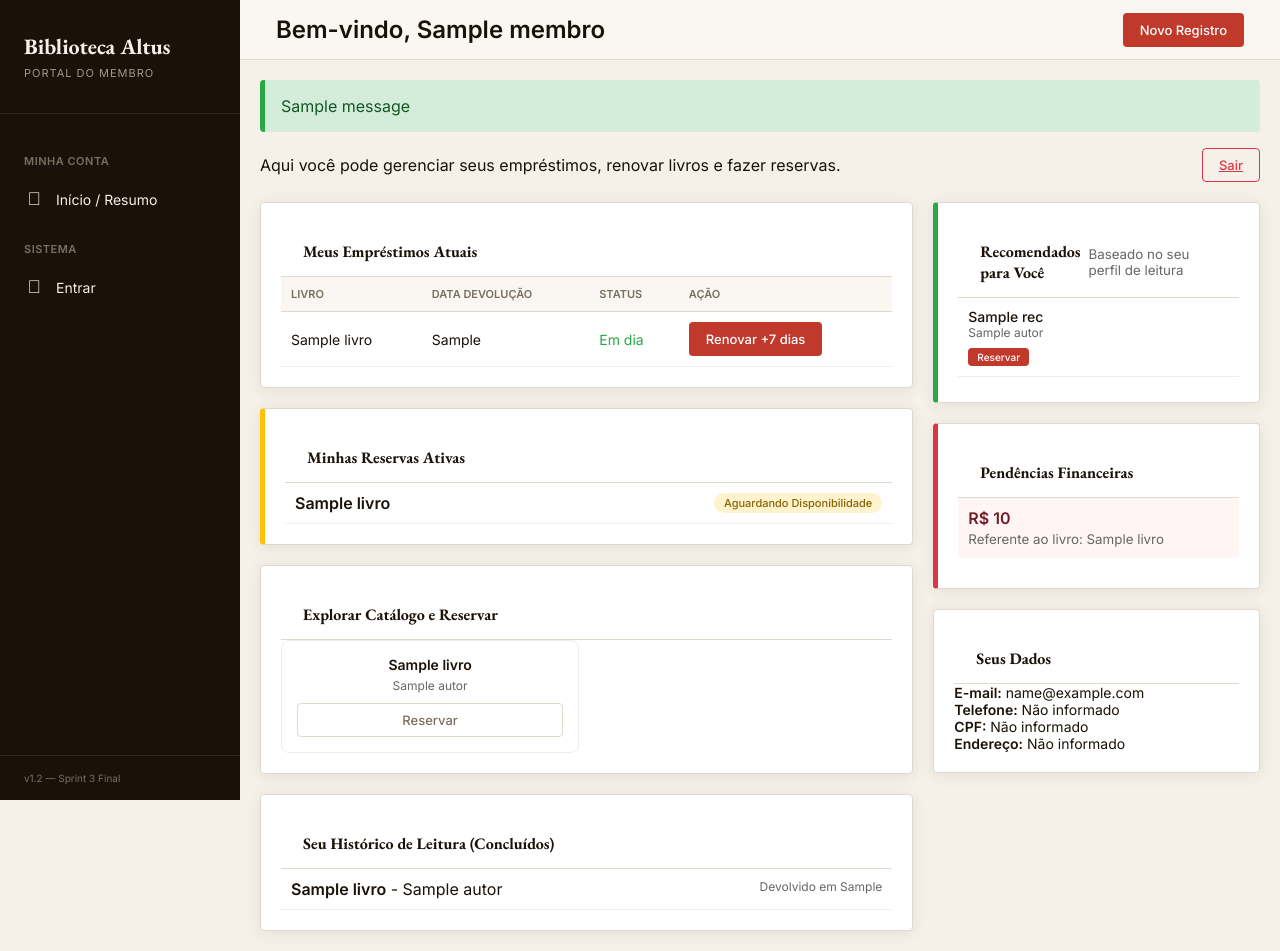
After one commit to sslog2/Projeto-biblioteca, a Django app: template templates/portal_membro.html in a window 1280 px wide. The commit adds this page. Run offline with Django 5.2, Linux system fonts and the light colour scheme; the template is opened without the code that fills it: most values are stand-ins (such as "Sample title", 1, 10 or a date in 2020); one stand-in notice (Sample message) is shown; some web fonts are replaced.

Commit message:
feat: finaliza Sprint 3 - Portal, Reservas, Relatórios e Melhorias Admin

```diff
--- a/app/api/forms.py
+++ b/app/api/forms.py
@@ -4,7 +4,7 @@ from .models import Livro, Membro, Editora, Emprestimo
 class LivroForm(forms.ModelForm):
     class Meta:
         model = Livro
-        fields = ['titulo', 'autor', 'isbn', 'paginas', 'ano_publicacao', 'editora']
+        fields = ['titulo', 'autor', 'isbn', 'paginas', 'ano_publicacao', 'editora', 'exemplares']
         widgets = {
             'titulo': forms.TextInput(attrs={'class': 'form-control', 'placeholder': 'Título do Livro'}),
             'autor': forms.TextInput(attrs={'class': 'form-control', 'placeholder': 'Nome do Autor'}),
@@ -12,6 +12,7 @@ class LivroForm(forms.ModelForm):
             'paginas': forms.NumberInput(attrs={'class': 'form-control', 'placeholder': 'Número de Páginas'}),
             'ano_publicacao': forms.NumberInput(attrs={'class': 'form-control', 'placeholder': 'Ano de Publicação'}),
             'editora': forms.Select(attrs={'class': 'form-control'}),
+            'exemplares': forms.NumberInput(attrs={'class': 'form-control', 'placeholder': 'Quantidade de exemplares'}),
         }
 
 class MembroForm(forms.ModelForm):
--- a/docker-compose.yml
+++ b/docker-compose.yml
@@ -1,7 +1,7 @@
 services:
   db:
     image: postgres:16-alpine
-    restart: always
+    restart: unless-stopped
     env_file:
       - .env
     environment:
@@ -15,7 +15,7 @@ services:
 
   backend:
     build: .
-    restart: always
+    restart: unless-stopped
     ports:
       - "8000:8000"
     env_file:
--- a/templates/base.html
+++ b/templates/base.html
@@ -17,10 +17,11 @@
     <aside class="sidebar">
       <div class="sidebar-logo">
         <h1>Biblioteca Altus</h1>
-        <span>Sistema de Gestão</span>
+        <span>{% if request.user.is_staff %}Gestão Administrativa{% else %}Portal do Membro{% endif %}</span>
       </div>
       <nav class="sidebar-nav">
-        <div class="nav-section-label">Painel</div>
+        {% if request.user.is_staff %}
+            <div class="nav-section-label">Painel Admin</div>
             <a href="{% url 'dashboard' %}" class="nav-item {% if request.resolver_match.url_name == 'dashboard' %}active{% endif %}">
               <span class="icon"></span> Visão Geral
             </a>
@@ -46,20 +47,46 @@
             <a href="{% url 'multa' %}" class="nav-item {% if request.resolver_match.url_name == 'multa' %}active{% endif %}">
               <span class="icon">⊘</span> Calculador de Multa
             </a>
+        {% else %}
+            <div class="nav-section-label">Minha Conta</div>
+            <a href="{% url 'portal-membro' %}" class="nav-item {% if request.resolver_match.url_name == 'portal-membro' %}active{% endif %}">
+              <span class="icon">󰀉</span> Início / Resumo
+            </a>
+        {% endif %}
+
+        <div class="nav-section-label">Sistema</div>
+        {% if request.user.is_authenticated %}
+            <a href="{% url 'portal-logout' %}" class="nav-item">
+              <span class="icon">󰗼</span> Sair da Conta
+            </a>
+        {% else %}
+            <a href="{% url 'portal-login' %}" class="nav-item">
+              <span class="icon">󰗽</span> Entrar
+            </a>
+        {% endif %}
       </nav>
-      <div class="sidebar-footer">v1.0 — Protótipo</div>
+      <div class="sidebar-footer">v1.2 — Sprint 3 Final</div>
     </aside>
 
     <main class="main">
       <header class="topbar">
         <h2 class="topbar-title">{% block title %}Painel de Controle{% endblock %}</h2>
         <div class="topbar-right">
-          <button class="btn btn-outline">Notificações</button>
           <a href="{% url 'emprestimo-create' %}" class="btn btn-primary" style="text-decoration: none;">Novo Registro</a>
         </div>
       </header>
 
       <section class="content">
+        {% if messages %}
+          {% for message in messages %}
+            <div class="alert alert-{{ message.tags }}" style="padding: 1rem; margin-bottom: 1rem; border-radius: 4px; border-left: 5px solid;
+                {% if message.tags == 'success' %} background: #d4edda; color: #155724; border-color: #28a745;
+                {% elif message.tags == 'error' %} background: #f8d7da; color: #721c24; border-color: #dc3545;
+                {% else %} background: #fff3cd; color: #856404; border-color: #ffc107; {% endif %}">
+              {{ message }}
+            </div>
+          {% endfor %}
+        {% endif %}
         {% block content %}{% endblock %}
       </section>
     </main>
--- /dev/null
+++ b/templates/portal_membro.html
@@ -0,0 +1,182 @@
+{% extends 'base.html' %}
+
+{% block title %}Bem-vindo, {{ membro.nome }}{% endblock %}
+
+{% block content %}
+<div style="display: flex; justify-content: space-between; align-items: center; margin-bottom: 20px;">
+    <p>Aqui você pode gerenciar seus empréstimos, renovar livros e fazer reservas.</p>
+    <a href="{% url 'portal-logout' %}" class="btn btn-outline" style="color: #dc3545; border-color: #dc3545;">Sair</a>
+</div>
+
+<div style="display: grid; grid-template-columns: 2fr 1fr; gap: 20px;">
+
+    <!-- Coluna da Esquerda: Empréstimos e Reservas -->
+    <div>
+        <div class="card" style="margin-bottom: 20px;">
+            <div class="card-header">
+                <h3 class="card-title">Meus Empréstimos Atuais</h3>
+            </div>
+            <div class="card-body">
+                {% if emprestimos %}
+                    <table style="width: 100%; border-collapse: collapse;">
+                        <thead>
+                            <tr style="text-align: left; border-bottom: 1px solid #eee;">
+                                <th style="padding: 10px;">Livro</th>
+                                <th style="padding: 10px;">Data Devolução</th>
+                                <th style="padding: 10px;">Status</th>
+                                <th style="padding: 10px;">Ação</th>
+                            </tr>
+                        </thead>
+                        <tbody>
+                            {% for emp in emprestimos %}
+                                <tr style="border-bottom: 1px solid #eee;">
+                                    <td style="padding: 10px;">{{ emp.livro.titulo }}</td>
+                                    <td style="padding: 10px;">{{ emp.data_devolucao }}</td>
+                                    <td style="padding: 10px;">
+                                        {% if emp.esta_atrasado %}
+                                            <span style="color: #dc3545; font-weight: bold;">Atrasado</span>
+                                        {% else %}
+                                            <span style="color: #28a745;">Em dia</span>
+                                        {% endif %}
+                                    </td>
+                                    <td style="padding: 10px;">
+                                        <form action="{% url 'renovar-emprestimo' emp.id %}" method="post">
+                                            {% csrf_token %}
+                                            <button type="submit" class="btn btn-primary btn-sm" {% if emp.esta_atrasado %}disabled title="Livros atrasados não podem ser renovados"{% endif %}>
+                                                Renovar +7 dias
+                                            </button>
+                                        </form>
+                                    </td>
+                                </tr>
+                            {% endfor %}
+                        </tbody>
+                    </table>
+                {% else %}
+                    <p style="color: #666; padding: 10px;">Você não tem livros emprestados no momento.</p>
+                {% endif %}
+            </div>
+        </div>
+
+        <!-- Nova Seção: Reservas Ativas -->
+        <div class="card" style="margin-bottom: 20px; border-left: 5px solid #ffc107;">
+            <div class="card-header">
+                <h3 class="card-title">Minhas Reservas Ativas</h3>
+            </div>
+            <div class="card-body">
+                {% if reservas %}
+                    <ul style="list-style: none; padding: 0;">
+                        {% for reserva in reservas %}
+                            <li style="padding: 10px; border-bottom: 1px solid #eee; display: flex; justify-content: space-between; align-items: center;">
+                                <span><strong>{{ reserva.livro.titulo }}</strong></span>
+                                <span class="badge" style="background: #fff3cd; color: #856404; font-size: 11px;">Aguardando Disponibilidade</span>
+                            </li>
+                        {% endfor %}
+                    </ul>
+                {% else %}
+                    <p style="color: #666; padding: 10px;">Você não possui reservas no momento.</p>
+                {% endif %}
+            </div>
+        </div>
+
+        <div class="card">
+            <div class="card-header">
+                <h3 class="card-title">Explorar Catálogo e Reservar</h3>
+            </div>
+            <div class="card-body">
+                <div style="display: grid; grid-template-columns: repeat(auto-fill, minmax(200px, 1fr)); gap: 15px;">
+                    {% for livro in todos_livros %}
+                        <div style="padding: 15px; border: 1px solid #eee; border-radius: 8px; text-align: center;">
+                            <h4 style="margin: 0 0 5px 0; font-size: 14px;">{{ livro.titulo }}</h4>
+                            <p style="margin: 0 0 10px 0; font-size: 12px; color: #666;">{{ livro.autor }}</p>
+
+                            {% if livro in reservas_livros %}
+                                <button class="btn btn-sm" disabled style="width: 100%; background: #eee; color: #999; border: none;">Já Reservado</button>
+                            {% else %}
+                                <form action="{% url 'reservar-livro' livro.id %}" method="post">
+                                    {% csrf_token %}
+                                    <button type="submit" class="btn btn-outline btn-sm" style="width: 100%;">Reservar</button>
+                                </form>
+                            {% endif %}
+                        </div>
+                    {% endfor %}
+                </div>
+            </div>
+        </div>
+
+        <!-- Nova Seção: Histórico de Leitura -->
+        <div class="card" style="margin-top: 20px;">
+            <div class="card-header">
+                <h3 class="card-title">Seu Histórico de Leitura (Concluídos)</h3>
+            </div>
+            <div class="card-body">
+                {% if historico %}
+                    <ul style="list-style: none; padding: 0;">
+                        {% for item in historico %}
+                            <li style="padding: 10px; border-bottom: 1px solid #eee; display: flex; justify-content: space-between;">
+                                <span><strong>{{ item.livro.titulo }}</strong> - {{ item.livro.autor }}</span>
+                                <span style="color: #666; font-size: 12px;">Devolvido em {{ item.data_devolucao }}</span>
+                            </li>
+                        {% endfor %}
+                    </ul>
+                {% else %}
+                    <p style="color: #666; padding: 10px;">Você ainda não devolveu nenhum livro.</p>
+                {% endif %}
+            </div>
+        </div>
+    </div>
+
+    <!-- Coluna da Direita: Multas e Informações -->
+    <div>
+        <!-- Nova Seção: Recomendações -->
+        <div class="card" style="margin-bottom: 20px; border-left: 5px solid #28a745;">
+            <div class="card-header">
+                <h3 class="card-title">Recomendados para Você</h3>
+                <small style="color: #666;">Baseado no seu perfil de leitura</small>
+            </div>
+            <div class="card-body">
+                {% for rec in recomendacoes %}
+                    <div style="padding: 10px; border-bottom: 1px solid #eee; margin-bottom: 5px;">
+                        <p style="margin: 0; font-size: 14px; font-weight: 500;">{{ rec.titulo }}</p>
+                        <p style="margin: 0; font-size: 12px; color: #666;">{{ rec.autor }}</p>
+                        <form action="{% url 'reservar-livro' rec.id %}" method="post" style="margin-top: 5px;">
+                            {% csrf_token %}
+                            <button type="submit" class="btn btn-primary btn-sm" style="font-size: 10px; padding: 2px 8px;">Reservar</button>
+                        </form>
+                    </div>
+                {% endfor %}
+            </div>
+        </div>
+
+        <div class="card" style="margin-bottom: 20px; border-left: 5px solid #dc3545;">
+            <div class="card-header">
+                <h3 class="card-title">Pendências Financeiras</h3>
+            </div>
+            <div class="card-body">
+                {% if multas %}
+                    {% for multa in multas %}
+                        <div style="padding: 10px; background: #fff5f5; border-radius: 4px; margin-bottom: 10px;">
+                            <p style="margin: 0; font-weight: bold; color: #721c24;">R$ {{ multa.valor }}</p>
+                            <small style="color: #666;">Referente ao livro: {{ multa.emprestimo.livro.titulo }}</small>
+                        </div>
+                    {% endfor %}
+                {% else %}
+                    <p style="color: #28a745;">Você não possui multas pendentes. Parabéns!</p>
+                {% endif %}
+            </div>
+        </div>
+
+        <div class="card">
+            <div class="card-header">
+                <h3 class="card-title">Seus Dados</h3>
+            </div>
+            <div class="card-body" style="font-size: 14px;">
+                <p><strong>E-mail:</strong> {{ membro.email }}</p>
+                <p><strong>Telefone:</strong> {{ membro.telefone|default:"Não informado" }}</p>
+                <p><strong>CPF:</strong> {{ membro.cpf|default:"Não informado" }}</p>
+                <p><strong>Endereço:</strong> {{ membro.endereco|default:"Não informado" }}</p>
+            </div>
+        </div>
+    </div>
+
+</div>
+{% endblock %}
```
Also changed, not shown: app/api/models.py (+23 -1 lines), app/api/serializers.py (+10 -1 lines), app/utils/views.py (+250 -3 lines), project/urls.py (+25 -1 lines), templates/dashboard.html (+14 -3 lines), templates/livro_detalhe.html (added, +129 -0 lines), templates/livros.html (+9 -4 lines), templates/membros.html (+11 -3 lines), templates/portal_login.html (added, +25 -0 lines), app/api/migrations/0003_membro_cpf_membro_endereco_membro_user_reserva.py (added), app/api/migrations/0004_livro_exemplares.py (added). Lines whose indentation alone changed are shown as unchanged.
